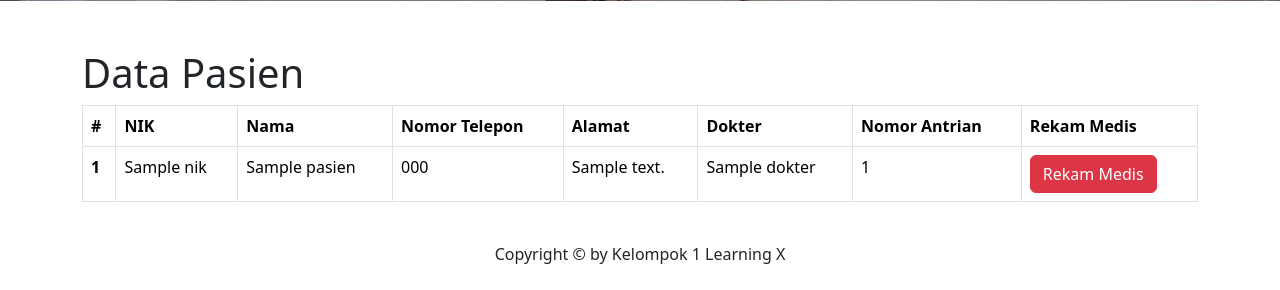
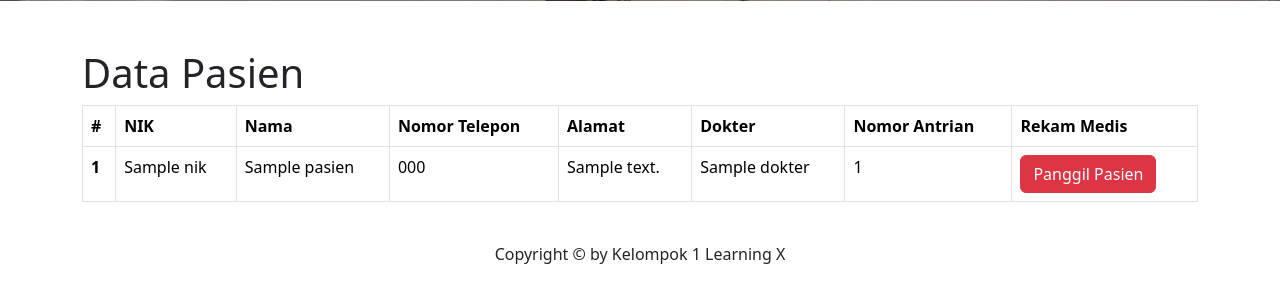
Before and after one commit to TUTURUGA911/capstone_kelompok1, a Flask app: page /data_pasien in a window 1280 px wide. Shown: the part 799-1089 px from the top of the page. Run offline with Flask 3, Linux system fonts and the light colour scheme; a database or web service that is not in the repository returns one stand-in record (values such as "Sample title").

Commit message:
"Update"

```diff
--- a/templates/cek_dokter.html
+++ b/templates/cek_dokter.html
@@ -23,7 +23,7 @@
               <a class="nav-link" href="{{url_for('home')}}">Home</a>
             </li>
             <li class="nav-item">
-              <a class="nav-link" href="#ths">Tips Hidup Sehat</a>
+              <a class="nav-link" href="{{url_for('artikel')}}">Tips Hidup Sehat</a>
             </li>
             <li class="nav-item">
               <a class="nav-link" href="#kontak">Kontak Kami</a>
--- a/templates/data_dokter.html
+++ b/templates/data_dokter.html
@@ -28,7 +28,7 @@
                 <a class="nav-link dropdown-toggle" href="#" role="button" data-bs-toggle="dropdown" aria-expanded="false">Data</a>
                 <ul class="dropdown-menu">
                   <li>
-                    <a class="dropdown-item" href="#">Data Pasien</a>
+                    <a class="dropdown-item" href="{{url_for('data_pasien')}}">Data Pasien</a>
                   </li>
                   <li>
                     <a class="dropdown-item" href="#">Data dokter</a>
--- a/templates/data_pasien.html
+++ b/templates/data_pasien.html
@@ -89,8 +89,8 @@
                 </td>
                 <td>{{ patient.queue_number }}</td>
                 <td>
-                  <form method="post" action="{{ url_for('delete_pasien', id = patient._id) }}" onsubmit="return confirm('Are you sure you want to delete this patient\'s record?')">
-                    <button type="submit" class="btn btn-danger">Rekam Medis</button>
+                  <form method="post" action="{{ url_for('delete_pasien', id = patient._id) }}">
+                    <button type="submit" class="btn btn-danger">Panggil Pasien</button>
                   </form>
                 </td>
               </tr>
```
Also changed, not shown: templates/login.html (+1 -6 lines).
